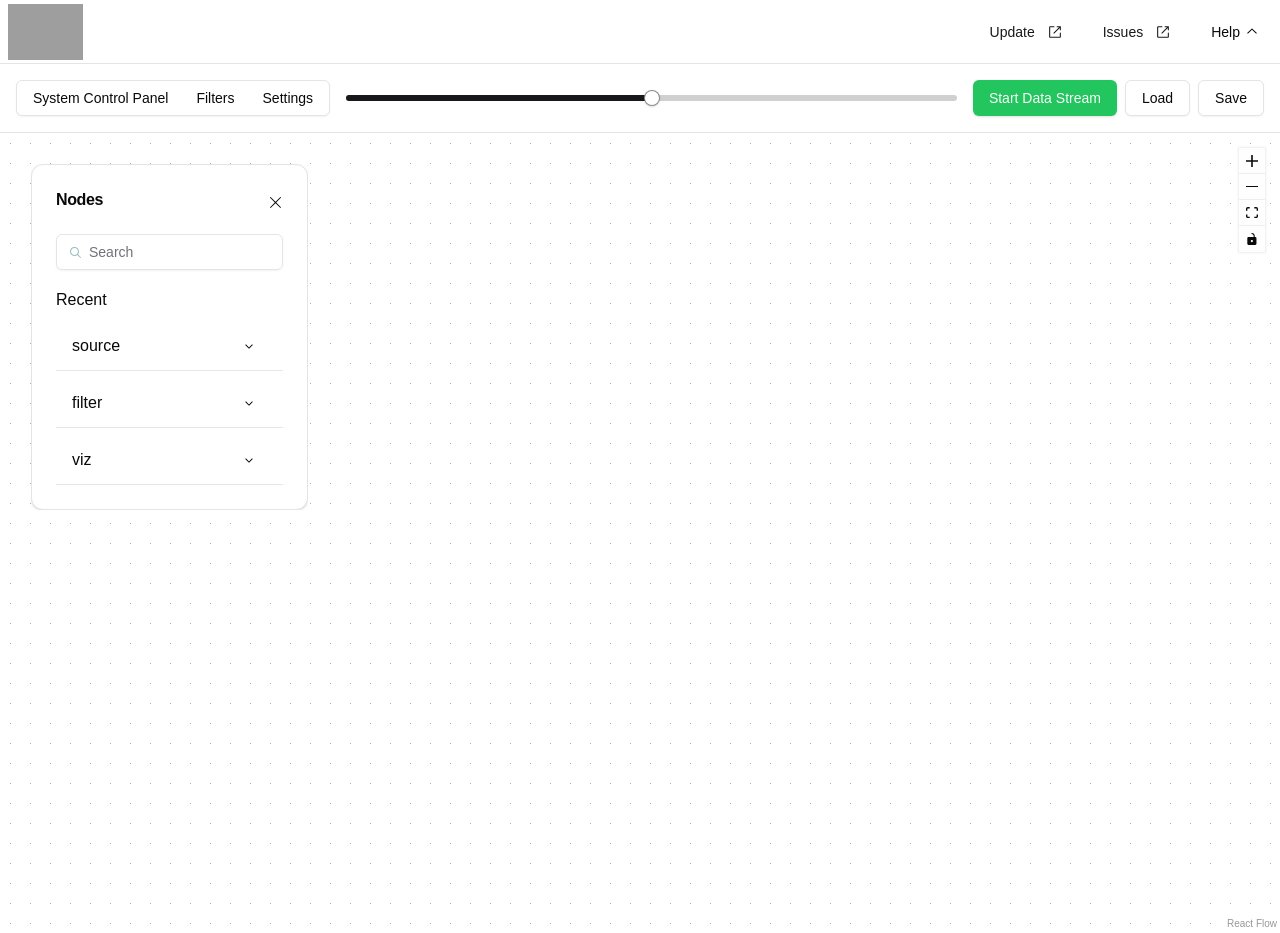
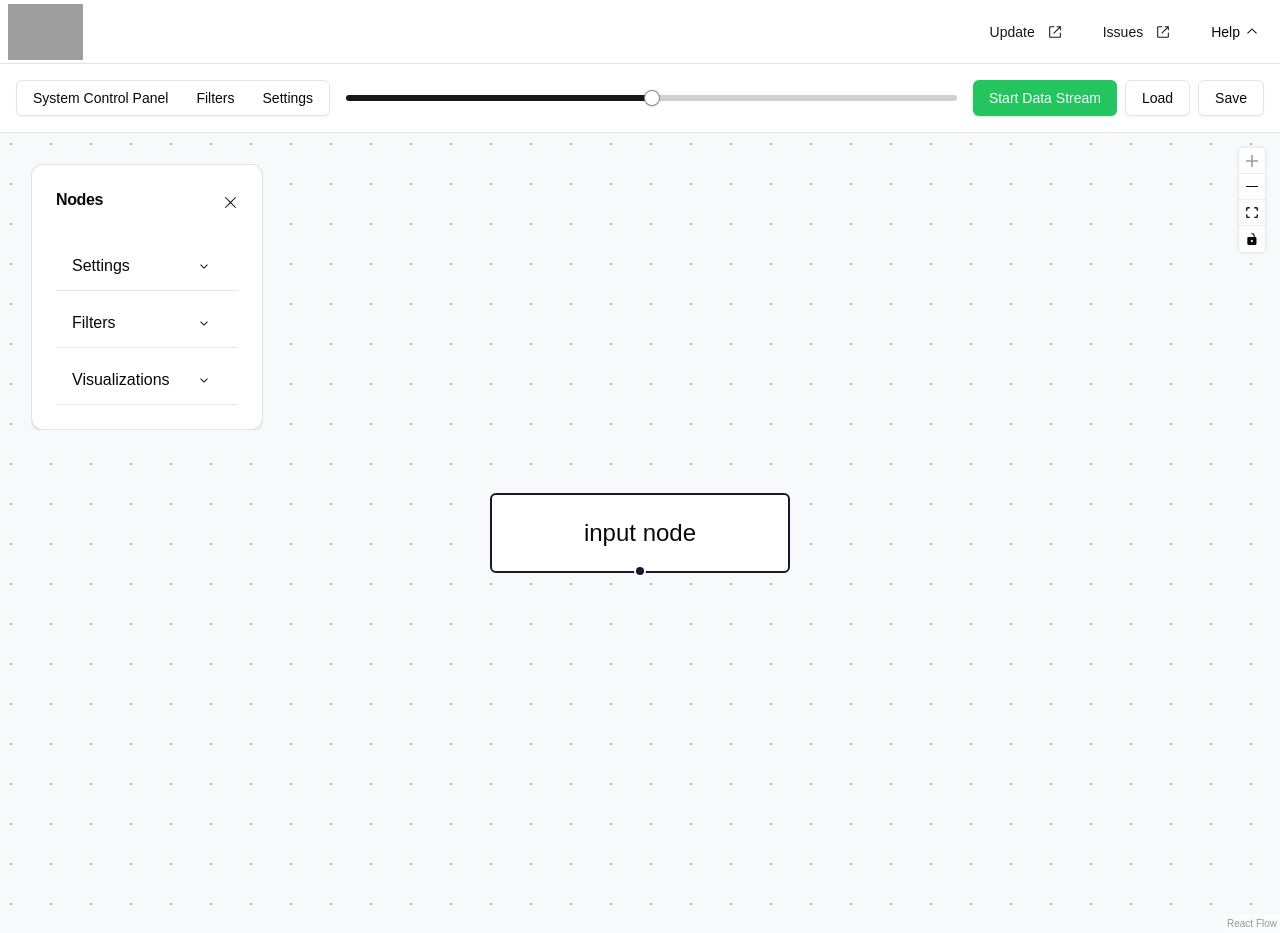
Before and after one commit to UBCMint/mint-frontend-product, a Next.js app: page / in a window 1280 px wide. Built offline with nearby package versions, Linux system fonts and the light colour scheme; grey boxes are pictures that could not be loaded.

Commit message:
refactored dragging logic out of sidebar and categories, into node-button

```diff
--- a/app/layout.tsx
+++ b/app/layout.tsx
@@ -1,7 +1,6 @@
 import type { Metadata } from 'next';
 import localFont from 'next/font/local';
 import './globals.css';
-import MetaDataContextProvider from '@/context/MetaDataContext';
 
 import AppHeader from '@/components/ui-header/app-header';
 import SettingsBar from '@/components/ui-header/settings-bar';
@@ -32,7 +31,6 @@ export default function RootLayout({
             <body
                 className={`${geistSans.variable} ${geistMono.variable} antialiased`}
             >
-                <MetaDataContextProvider>
                 <div className="h-screen flex flex-col">
                     {/* Top section for header and settings bar */}
                     <div className="flex flex-col">
@@ -43,7 +41,6 @@ export default function RootLayout({
                     {/* Bottom section for workspace and sidebar */}
                     <div className="flex-1 flex">{children}</div>
                 </div>
-                </MetaDataContextProvider>
             </body>
         </html>
     );
--- a/app/page.tsx
+++ b/app/page.tsx
@@ -1,6 +1,6 @@
 'use client';
-import ReactFlowView from '@/components/ui-react-flow/react-flow-view';
+import View from '@/components/ui-react-flow/react-flow-view';
 
 export default function Home() {
-    return <ReactFlowView />;
+    return <View />;
 }
--- a/components/ui-react-flow/react-flow-view.tsx
+++ b/components/ui-react-flow/react-flow-view.tsx
@@ -1,51 +1,83 @@
 'use client';
 
-import React, { useCallback, useContext } from 'react';
+import React, { useRef, useEffect } from 'react';
 import {
     ReactFlow,
+    ReactFlowProvider,
     addEdge,
+    useNodesState,
+    useEdgesState,
     Controls,
+    useReactFlow,
     Background,
     Panel,
-    Connection,
 } from '@xyflow/react';
 import '@xyflow/react/dist/style.css';
 
-import { MetaDataContext } from '@/context/MetaDataContext';
 import Sidebar from '@/components/ui-sidebar/sidebar';
-export default function ReactFlowView() {
-    const { nodes, onNodesChange, edges, setEdges, onEdgesChange, nodeTypes } =
-        useContext(MetaDataContext);
+import { FlowProvider, useFlowContext } from '@/context/FlowContext';
 
-    // const nodeTypes = {
-    //     testNode: TestNode,
-    //     filterNode: FilterNode,
-    //     signalGraphNode: SignalGraphNode,
-    // };
+const initialNodes = [
+    {
+        id: '1',
+        type: 'input',
+        data: { label: 'input node' },
+        position: { x: 250, y: 5 },
+    },
+];
 
-    // Use correct type for `params`
-    const onConnect = useCallback(
-        (params: Connection) => setEdges((eds) => addEdge(params, eds)),
-        [setEdges]
-    );
+let id = 0;
+const getId = () => `dndnode_${id++}`;
+
+const ReactFlowView = () => {
+    const [nodes, setNodes, onNodesChange] = useNodesState(initialNodes);
+    const [edges, setEdges, onEdgesChange] = useEdgesState([]);
+    const { screenToFlowPosition } = useReactFlow();
+    const { type, onDragOver, onDrop } = useFlowContext();
+
+    useEffect(() => {
+        console.log('FlowContext type:', type);
+    }, [type]);
+
+    const onConnect = (params) => {
+        setEdges((eds) => addEdge(params, eds));
+    };
 
     return (
-        <div style={{ width: '100vw', height: '100vh', position: 'relative' }}>
+        <div>
+            <div
+                style={{
+                    width: '100vw',
+                    height: '100vh',
+                    position: 'relative',
+                }}
+            >
                 <ReactFlow
                     nodes={nodes}
                     edges={edges}
                     onNodesChange={onNodesChange}
                     onEdgesChange={onEdgesChange}
                     onConnect={onConnect}
-                nodeTypes={nodeTypes}
+                    onDrop={onDrop}
+                    onDragOver={onDragOver}
                     fitView
+                    style={{ backgroundColor: '#F7F9FB' }}
                 >
-                <Background />
                     <Controls position="top-right" />
                     <Panel position="top-left">
                         <Sidebar />
                     </Panel>
+                    <Background />
                 </ReactFlow>
             </div>
+        </div>
     );
-}
+};
+
+export default () => (
+    <ReactFlowProvider>
+        <FlowProvider>
+            <ReactFlowView />
+        </FlowProvider>
+    </ReactFlowProvider>
+);
--- a/components/ui-sidebar/categories-collapsible.tsx
+++ b/components/ui-sidebar/categories-collapsible.tsx
@@ -1,5 +1,3 @@
-'use client';
-
 import * as React from 'react';
 import { CaretDownIcon, CaretUpIcon } from '@radix-ui/react-icons';
 import { Button } from '@/components/ui/button';
@@ -8,10 +6,10 @@ import {
     CollapsibleContent,
     CollapsibleTrigger,
 } from '@/components/ui/collapsible';
-import RecentButton from './node-button';
+import NodeButton from './node-button';
 
-// Define the node type
 interface Node {
+    id: string;
     label: string;
     description: string;
     category: string;
@@ -20,10 +18,9 @@ interface Node {
 interface CategoriesProps {
     categoryName: string;
     availableNodes: Node[];
-    onDragStart: (e: React.DragEvent<HTMLDivElement>, item: string) => void;
 }
 
-export function Categories({ categoryName, availableNodes, onDragStart }: CategoriesProps) {
+export function Categories({ categoryName, availableNodes }: CategoriesProps) {
     const [isOpen, setIsOpen] = React.useState(false);
 
     const categoryNodes = availableNodes.filter((node) => {
@@ -55,13 +52,10 @@ export function Categories({ categoryName, availableNodes, onDragStart }: Catego
             <CollapsibleContent className="space-y-2">
                 {categoryNodes.map((node, index) => (
                     <div key={index} className="mb-4">
-                        <RecentButton
+                        <NodeButton
+                            id={node.id}
                             label={node.label}
                             description={node.description}
-                            draggable={true}
-                            onDragStart={(e) =>
-                                onDragStart(e, node.label)
-                            }
                         />
                     </div>
                 ))}
--- a/components/ui-sidebar/node-button.tsx
+++ b/components/ui-sidebar/node-button.tsx
@@ -7,29 +7,35 @@ import {
 } from '@/components/ui/hover-card';
 import { InfoCircledIcon } from '@radix-ui/react-icons';
 import DotGrid from '@/components/radix/dotgrid';
+import { useFlowContext } from '@/context/FlowContext';
 
-interface RecentButtonProps {
-    label?: string;
-    description?: string;
-    draggable?: boolean;
-    onDragStart?: (e: React.DragEvent<HTMLDivElement>) => void;
+interface ButtonProps {
+    id: string;
+    label: string;
+    description: string;
 }
 
-// black info button
 const InfoIcon = () => (
     <div className="w-3 h-3 rounded-full bg-black flex items-center justify-center cursor-pointer">
         <InfoCircledIcon className="w-6 h-6 text-white" />
     </div>
 );
 
-const NodeButton = ({
-    label = 'Default Label',
-    description = 'Default Description',
-    draggable = false,
-    onDragStart,
-}: RecentButtonProps) => {
+const NodeButton = ({ id, label, description }: ButtonProps) => {
+    const { setType } = useFlowContext();
+
+    const onDragStart = (event, nodeType) => {
+        console.log('Dragging:', nodeType);
+        setType(nodeType);
+        event.dataTransfer.effectAllowed = 'move';
+    };
+
     return (
-        <div className="w-full" draggable={draggable} onDragStart={onDragStart}>
+        <div
+            className="w-full"
+            onDragStart={(event) => onDragStart(event, id)}
+            draggable
+        >
             <Button variant="outline" className="w-full h-16 justify-between">
                 <div className="flex items-center">
                     <DotGrid />
--- a/components/ui-sidebar/sidebar.tsx
+++ b/components/ui-sidebar/sidebar.tsx
@@ -1,121 +1,20 @@
 'use client';
-import { useState, useEffect } from 'react';
 import { Card, CardHeader, CardTitle, CardContent } from '@/components/ui/card';
 import {
     ResizableHandle,
     ResizablePanel,
     ResizablePanelGroup,
 } from '@/components/ui/resizable';
-import { Input } from '@/components/ui/input';
 import Cross1 from '@/components/radix/cross1';
 import { Categories } from './categories-collapsible';
-import RecentButton from './node-button';
-import { TypographyP } from '../typography/typography';
-import { MetaDataContext } from '@/context/MetaDataContext';
-import { useContext } from 'react';
-import { useReactFlow } from '@xyflow/react';
+import { FlowProvider, useFlowContext } from '@/context/FlowContext';
 
-// PUT THIS INSIDE THE CONTEXT
-const RecentButtons : string[] = [];
-
-// PUT THIS INSIDE THE CONTEXT
-const AvailableNodes = [
-    {
-        label: 'Test',
-        description: 'Drag this node anywhere on the page.',
-        category: 'source',
-    },
-    {
-        label: 'Filter',
-        description: 'Drag this node anywhere on the page.',
-        category: 'filter',
-    },
-    {
-        label: 'Signal Graph',
-        description: 'Drag this node anywhere on the page.',
-        category: 'viz',
-    },
-    // {
-    //     label: 'Stress Prediction',
-    //     description: 'Drag this node anywhere on the page.',
-    //     category: 'ml',
-    // },
-];
-
-const uniqueCategories = [
-    ...new Set(AvailableNodes.map((node) => node.category)),
-];
-
-export default function Sidebar() {
-    const { addNode } = useContext(MetaDataContext);
-    const reactFlowInstance = useReactFlow();
-    const [draggedItem, setDraggedItem] = useState<string | null>(null);
-    const [RecentButtons, setRecentButtons] = useState<string[]>([]);
-    // Handle the drag start event
-    const handleDragStart = (
-        e: React.DragEvent<HTMLDivElement>,
-        item: string
-    ) => {
-        console.log(item);
-        setDraggedItem(item);
-    };
-
-    const handleAddRecentButton = (label: string) => {
-        setRecentButtons((prevButtons) => {
-            const updatedButtons = prevButtons.filter((btn) => btn !== label);
-            updatedButtons.unshift(label);
-            if (updatedButtons.length > 3) updatedButtons.pop();
-            return updatedButtons;
-        });
-    };
-
-
-
-    useEffect(() => {
-        const handleDrop = (e: DragEvent) => {
-            e.preventDefault();
-
-            const position = reactFlowInstance.screenToFlowPosition({
-                x: e.clientX,
-                y: e.clientY,
-            });
-
-            // setDropCoords(position);
-
-            // Map node labels to their corresponding node types
-            const nodeTypeMap: { [key: string]: string } = {
-                Source: 'sourceNode',
-                Filter: 'filterNode',
-                'Signal Graph': 'signalGraphNode',
-            };
-
-            // Create new node when dropped
-            if (draggedItem && addNode) {
-                const newNode = {
-                    id: `${
-                        nodeTypeMap[draggedItem] || draggedItem
-                    }-${Date.now()}`,
-                    type: nodeTypeMap[draggedItem] || draggedItem, // Use mapped type or fallback to label
-                    position: position,
-                    data: {},
-                };
-                addNode(newNode);
-                handleAddRecentButton(draggedItem);
-            }
-        };
-
-        const handleDragOver = (e: DragEvent) => {
-            e.preventDefault(); // Allows drop anywhere
-        };
-
-        window.addEventListener('drop', handleDrop);
-        window.addEventListener('dragover', handleDragOver);
-
-        return () => {
-            window.removeEventListener('drop', handleDrop);
-            window.removeEventListener('dragover', handleDragOver);
-        };
-    }, [draggedItem, addNode, reactFlowInstance]);
+const Sidebar = () => {
+    const recentButtons = [];
+    const { AvailableNodes } = useFlowContext();
+    const uniqueCategories = [
+        ...new Set(AvailableNodes.map((node) => node.category)),
+    ];
 
     return (
         <ResizablePanelGroup direction="horizontal" className="p-4">
@@ -127,70 +26,15 @@ export default function Sidebar() {
                     </CardHeader>
 
                     <CardContent className="overflow-y-auto flex-1">
-                        {/* SEARCH INPUT */}
-                        <div className="mb-4">
-                            <Input
-                                type="search"
-                                placeholder="Search"
-                                className="pl-8"
-                            />
-                        </div>
-                        {/* RECENT BUTTONS */}
-                        <div>
-                            <TypographyP>Recent</TypographyP>
-                            {RecentButtons.map((label, index) => {
-                                const nodeData = AvailableNodes.find(
-                                    (node) => node.label === label
-                                );
-                                if (!nodeData) return null;
-
-                                return (
-                                    <div key={index} className="mb-4">
-                                        <RecentButton
-                                            label={nodeData.label}
-                                            description={nodeData.description}
-                                            draggable={true}
-                                            onDragStart={(e) =>
-                                                handleDragStart(
-                                                    e,
-                                                    nodeData.label
-                                                )
-                                            }
-                                        />
-                                    </div>
-                                );
-                            })}
-                        </div>
-                        {/* CATEGORIES */}
                         <div>
                             {uniqueCategories.map((categoryName) => (
                                 <Categories
                                     key={categoryName}
                                     categoryName={categoryName}
                                     availableNodes={AvailableNodes}
-                                    onDragStart={handleDragStart}
                                 />
                             ))}
                         </div>
-
-                        {/* DEBUG TOOL FOR COORDINATES OF DROP
-                        this uses the windows coordinate system, not the react flow coordinate system
-                        <div>
-                            {dropCoords && (
-                                <div
-                                    className="fixed bg-blue-500 text-white text-sm p-2"
-                                    style={{
-                                        left: dropCoords.x,
-                                        top: dropCoords.y,
-                                        transform: 'translate(-50%, -50%)',
-                                        zIndex: 50,
-                                    }}
-                                >
-                                    Dropped at: X: {dropCoords.x}, Y:{' '}
-                                    {dropCoords.y}
-                                </div>
-                            )}
-                        </div> */}
                     </CardContent>
                 </Card>
             </ResizablePanel>
@@ -198,4 +42,10 @@ export default function Sidebar() {
             <ResizablePanel defaultSize={99} />
         </ResizablePanelGroup>
     );
-}
+};
+
+export default () => (
+    <FlowProvider>
+        <Sidebar />
+    </FlowProvider>
+);
--- /dev/null
+++ b/context/FlowContext.tsx
@@ -0,0 +1,84 @@
+import { createContext, useContext, useState, useEffect } from 'react';
+import { ReactNode } from 'react';
+
+const FlowContext = createContext<{
+    type: any;
+    setType: React.Dispatch<React.SetStateAction<any>>;
+    AvailableNodes: { label: string; description: string; category: string }[];
+    onDragOver: (event: React.DragEvent) => void;
+    onDrop: (event: React.DragEvent) => void;
+}>({
+    type: null,
+    setType: () => {},
+    AvailableNodes: [],
+    onDragOver: () => {},
+    onDrop: () => {},
+});
+
+export const FlowProvider = ({ children }: { children: ReactNode }) => {
+    const [type, setType] = useState(null);
+
+    useEffect(() => {
+        console.log('New type value:', type);
+    }, [type]);
+
+    const onDragOver = (event: React.DragEvent) => {
+        event.preventDefault();
+        event.dataTransfer.dropEffect = 'move';
+    };
+
+    const onDrop = (event: React.DragEvent) => {
+        event.preventDefault();
+
+        console.log('Dropped nodeType:', type);
+
+        if (!type) {
+            return;
+        }
+
+        const position = screenToFlowPosition({
+            x: event.clientX,
+            y: event.clientY,
+        });
+        const newNode = {
+            id: getId(),
+            type,
+            position,
+            data: { label: `${type} node` },
+        };
+
+        setNodes((nds) => nds.concat(newNode));
+    };
+
+    // all the implemented custom nodes HERE
+    const AvailableNodes = [
+        {
+            id: 'source-node',
+            label: 'Source',
+            description: 'Drag this node anywhere on the page.',
+            category: 'Settings',
+        },
+        {
+            id: 'filter-node',
+            label: 'Filter',
+            description: 'Drag this node anywhere on the page.',
+            category: 'Filters',
+        },
+        {
+            id: 'signal-graph-node',
+            label: 'Signal Graph',
+            description: 'Drag this node anywhere on the page.',
+            category: 'Visualizations',
+        },
+    ];
+
+    return (
+        <FlowContext.Provider
+            value={{ type, setType, AvailableNodes, onDragOver, onDrop }}
+        >
+            {children}
+        </FlowContext.Provider>
+    );
+};
+
+export const useFlowContext = () => useContext(FlowContext);
```
Also changed, not shown: context/GlobalContext.tsx (renamed from context/MetaDataContext.tsx). Lines whose indentation alone changed are shown as unchanged.
